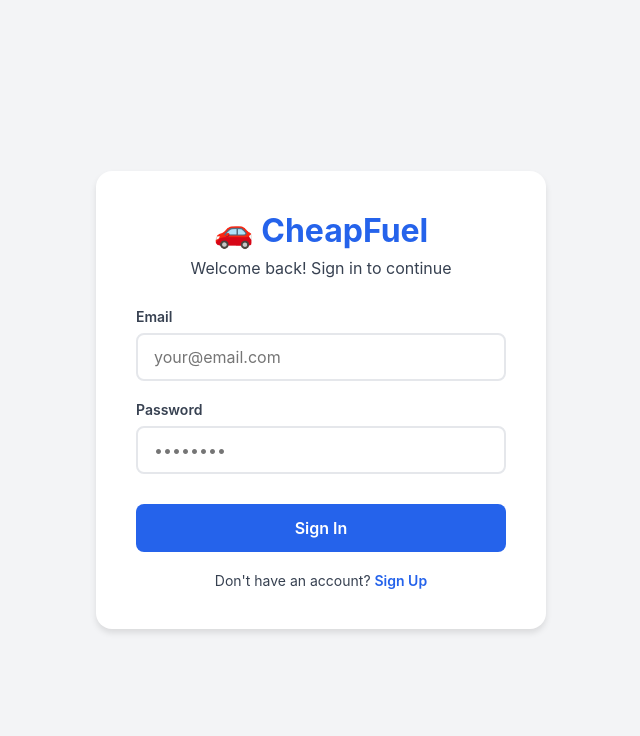
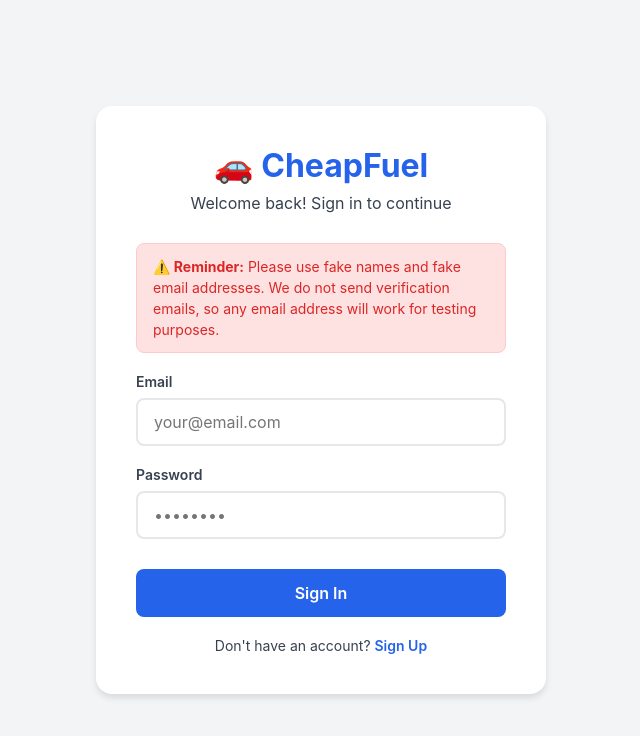
Before and after one commit to aletheavilla/hackathon-cheapfuel, a React (Create React App) app in the folder frontend/: page /login in a window 1280 px wide. Shown: the top 736 px of the page, without its empty margins (319-959 px from the left). Built offline with nearby package versions, Linux system fonts and the light colour scheme.

Commit message:
feat: Add reminder message for using fake credentials in Login component

```diff
--- a/frontend/src/components/Login.js
+++ b/frontend/src/components/Login.js
@@ -40,6 +40,21 @@ function Login({ onLogin }) {
         <div className="auth-header">
           <h1 className="auth-title">🚗 CheapFuel</h1>
           <p className="auth-subtitle">Welcome back! Sign in to continue</p>
+        </div>
+
+        {/* Reminder Message */}
+        <div style={{
+          backgroundColor: '#fee2e2',
+          border: '1px solid #fecaca',
+          borderRadius: '8px',
+          padding: '12px 16px',
+          marginBottom: '20px',
+          color: '#dc2626',
+          fontSize: '14px',
+          lineHeight: '1.5',
+        }}>
+          <strong>⚠️ Reminder:</strong> Please use fake names and fake email addresses.
+          We do not send verification emails, so any email address will work for testing purposes.
         </div>
 
         {error && <div className="error-message">{error}</div>}
```
